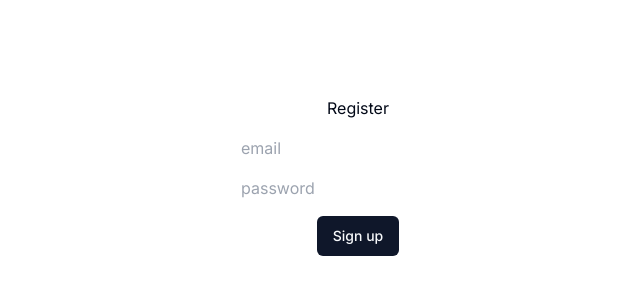
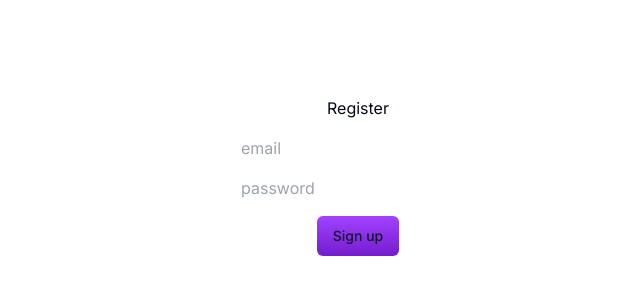
Before and after one commit to risixdzn/gymn, a Next.js app: page /login in a window 1280 px wide. Shown: the top 300 px of the page, without its empty margins (282-922 px from the left). Built offline with nearby package versions, Linux system fonts and the light colour scheme; no server answers.

Commit message:
:milky_way: Add new button variant

```diff
--- a/app/globals.css
+++ b/app/globals.css
@@ -34,6 +34,9 @@
     --ring: 215 20.2% 65.1%;
 
     --radius: 0.5rem;
+
+    --g_purple: 270 100% 63%;
+    --g_darkpurple: 270 76% 46%
   }
 
   .dark {
--- a/app/login/page.tsx
+++ b/app/login/page.tsx
@@ -20,7 +20,7 @@ export default function Login(){
             <h1>Register</h1>
             <input type='email' placeholder="email" onChange={(e)=> setFormEmail(e.target.value)}></input>
             <input type='password' placeholder="password" onChange={(e)=> setFormPassword(e.target.value)}></input>
-            <Button onClick={signUp}>Sign up</Button>
+            <Button onClick={signUp} variant={"highlight"}>Sign up</Button>
         </main>
     )
 }
--- a/components/ui/button.tsx
+++ b/components/ui/button.tsx
@@ -18,6 +18,7 @@ const buttonVariants = cva(
           "bg-secondary text-secondary-foreground hover:bg-secondary/80",
         ghost: "hover:bg-accent hover:text-accent-foreground",
         link: "text-primary underline-offset-4 hover:underline",
+        highlight: "bg-gradient-to-b from-g_purple to-g_darkpurple text-primary shover:bg-primary/90"
       },
       size: {
         default: "h-10 px-4 py-2",
--- a/tailwind.config.js
+++ b/tailwind.config.js
@@ -50,6 +50,12 @@ module.exports = {
           DEFAULT: "hsl(var(--card))",
           foreground: "hsl(var(--card-foreground))",
         },
+        g_purple: {
+          DEFAULT: "hsl(var(--g_purple))",
+        },
+        g_darkpurple: {
+          DEFAULT: "hsl(var(--g_darkpurple))",
+        }
       },
       borderRadius: {
         lg: "var(--radius)",
```
Also changed, not shown: lib/supabase.ts (line endings or trailing spaces).
